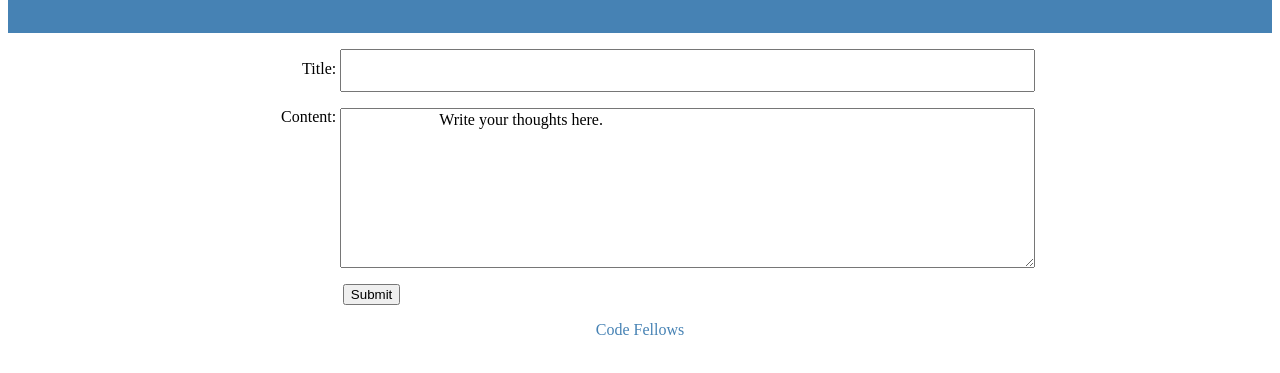
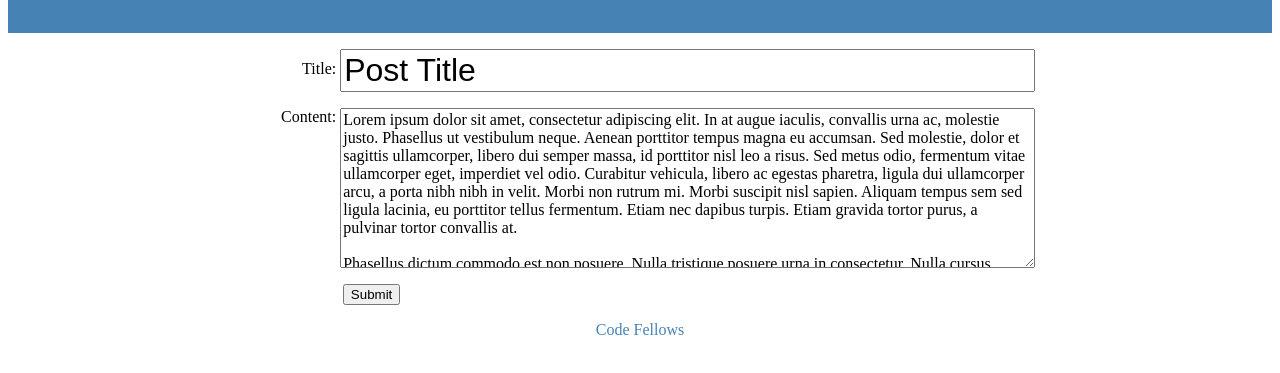
Before and after one commit to ndraper2/old-learning-journal, a plain HTML site: page mockups/edit.html in a window 1280 px wide. Shown: the part 135-508 px from the top of the page. Drawn offline with Linux system fonts and the light colour scheme.

Commit message:
prepopulating the edit field

```diff
--- a/mockups/edit.html
+++ b/mockups/edit.html
@@ -16,12 +16,13 @@
                 <form action="detail.html" method="POST">
                     <div>
                         <label for="title">Title:</label>
-                        <input type="text" name="title"><br>
+                        <input type="text" name="title" value="Post Title"><br>
                     </div>
                     <div>
                         <label for="content">Content:</label>
-                        <textarea id="content" name="content">
-                        Write your thoughts here.</textarea>
+                        <textarea id="content" name="content">Lorem ipsum dolor sit amet, consectetur adipiscing elit. In at augue iaculis, convallis urna ac, molestie justo. Phasellus ut vestibulum neque. Aenean porttitor tempus magna eu accumsan. Sed molestie, dolor et sagittis ullamcorper, libero dui semper massa, id porttitor nisl leo a risus. Sed metus odio, fermentum vitae ullamcorper eget, imperdiet vel odio. Curabitur vehicula, libero ac egestas pharetra, ligula dui ullamcorper arcu, a porta nibh nibh in velit. Morbi non rutrum mi. Morbi suscipit nisl sapien. Aliquam tempus sem sed ligula lacinia, eu porttitor tellus fermentum. Etiam nec dapibus turpis. Etiam gravida tortor purus, a pulvinar tortor convallis at.
+
+Phasellus dictum commodo est non posuere. Nulla tristique posuere urna in consectetur. Nulla cursus placerat vestibulum. Vestibulum neque nunc, iaculis a mollis quis, scelerisque at felis. Aenean blandit ullamcorper metus in interdum. Nulla nec vehicula est, nec consectetur turpis. Vivamus lobortis feugiat mi. Donec accumsan cursus ultricies. Ut sagittis sem ut aliquam euismod.</textarea>
                     </div>
                     <div class="button">
                         <button type="submit">Submit</button>
```
Also changed, not shown: mockups/detail.html (+1 -1 lines).
